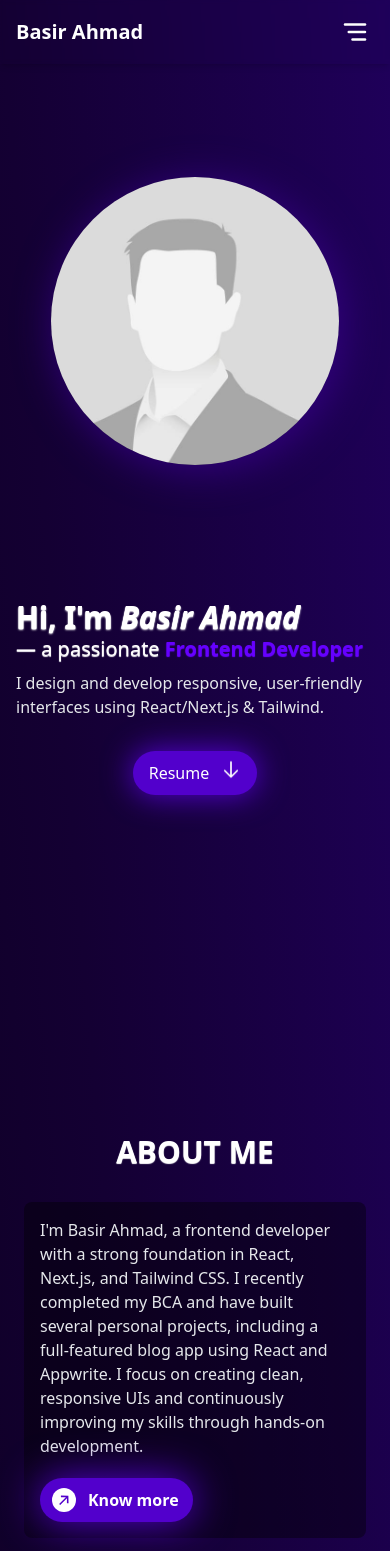
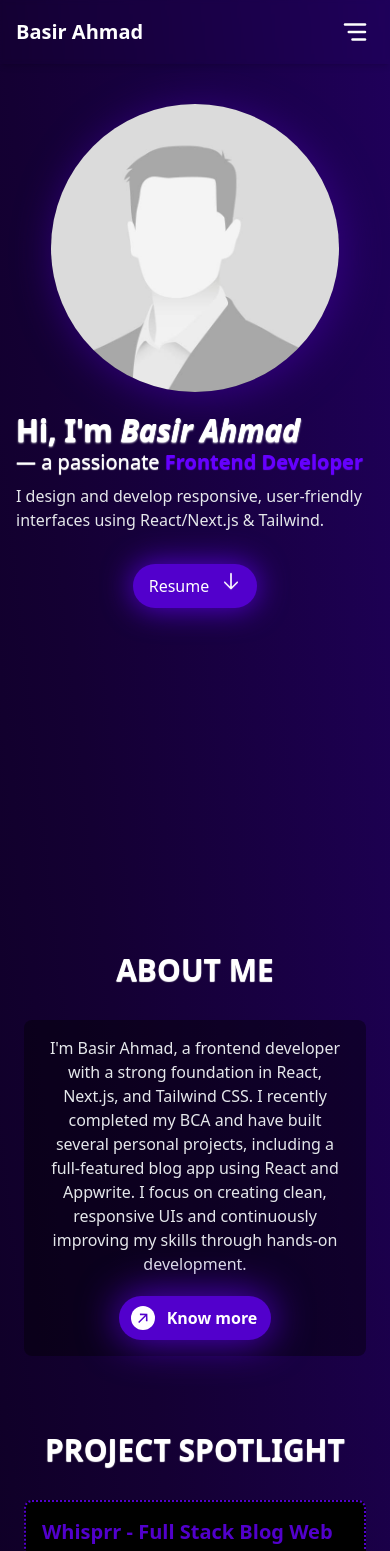
Before and after one commit to thebeliever1812/personal-portfolio, a Next.js app: page / in a window 390 px wide. Shown: the top 1551 px of the page. Built offline with nearby package versions, Linux system fonts and the light colour scheme.

Commit message:
Refactor layout and component styles for improved responsiveness and consistency

```diff
--- a/app/components/Container.tsx
+++ b/app/components/Container.tsx
@@ -8,7 +8,7 @@ interface ContainerProps {
 const Container: React.FC<ContainerProps> = ({ children, className }) => {
     return (
         <div className={`w-full ${className}`}>
-            <section className="container w-full max-w-6xl mx-auto px-6 md:px-8 py-8 space-y-5 min-h-screen flex flex-col justify-center items-center">
+            <section className="container w-full max-w-6xl mx-auto px-6 md:px-8 py-8 space-y-5 xl:min-h-screen min-h-fit flex flex-col justify-center items-center">
                 {children}
             </section>
         </div>
--- a/app/components/Footer/Footer.tsx
+++ b/app/components/Footer/Footer.tsx
@@ -2,7 +2,11 @@ import React from 'react'
 
 const Footer: React.FC = () => {
     return (
-        <div>Add Footer</div>
+        <div className='footer bg-black p-4 '>
+            <section className='flex flex-col items-center justify-center'>
+                <h2 className='text-white'>Basir Ahmad</h2>
+            </section>
+        </div>
     )
 }
 
--- a/app/components/Heading.tsx
+++ b/app/components/Heading.tsx
@@ -7,7 +7,7 @@ interface Props {
 const Heading: React.FC<Props> = ({ children }) => {
     return (
         <div className='w-full flex justify-center'>
-            <h1 className='text-3xl lg:text-4xl font-semibold text-shadow-xs text-shadow-current select-none mx-auto my-3 md:my-5'>{children}</h1>
+            <h1 className='text-3xl lg:text-4xl font-semibold text-shadow-xs text-shadow-current select-none mx-auto my-3 md:my-5 text-center'>{children}</h1>
         </div>
     )
 }
--- a/app/components/HomePageSections/HeroSection.tsx
+++ b/app/components/HomePageSections/HeroSection.tsx
@@ -3,7 +3,7 @@ import { ResumeButton } from "../index";
 
 const HeroSection: React.FC = () => {
     return (
-        <section className="hero-section w-full min-h-screen rounded-lg px-4 flex flex-col md:flex-row-reverse gap-5 lg:gap-10 justify-evenly items-center">
+        <section className="hero-section w-full min-h-screen rounded-lg px-4 flex flex-col md:flex-row-reverse gap-5 lg:gap-10 justify-start md:justify-center py-10 md:py-0 items-center">
             {/* Photo */}
             <img src="/fallback_profile_image.jpg" alt="Basir Ahmad's profile photo" className="w-72 md:w-sm lg:w-lg mx-auto sm:m-0 rounded-full bg-cover bg-center shadow-[5px_5px_40px_0_#330080] select-none" />
             {/* name title tagline */}
--- a/app/components/HomePageSections/ParaContent.tsx
+++ b/app/components/HomePageSections/ParaContent.tsx
@@ -7,7 +7,7 @@ interface Props {
 const ParaContent: React.FC<Props> = ({ children }) => {
     return (
         <div className='w-full flex justify-center'>
-            <div className='bg-black/40 p-4 rounded-lg space-y-5 w-full max-w-5xl'>
+            <div className='bg-black/40 p-4 rounded-lg space-y-5 w-full max-w-5xl text-center'>
                 {children}
             </div>
         </div>
--- a/app/layout.tsx
+++ b/app/layout.tsx
@@ -65,7 +65,7 @@ export default function RootLayout({
   return (
     <html lang="en" data-theme="light">
       <body
-        className={`${geistSans.variable} ${geistMono.variable} antialiased flex flex-col min-h-screen bg-linear-to-tr from-[#0a001a] via-[#140033] to-[#1f005a]`}
+        className={`antialiased flex flex-col min-h-screen bg-linear-to-tr from-[#0a001a] via-[#140033] to-[#1f005a]`}
       >
         <header>
           <Header />
```
